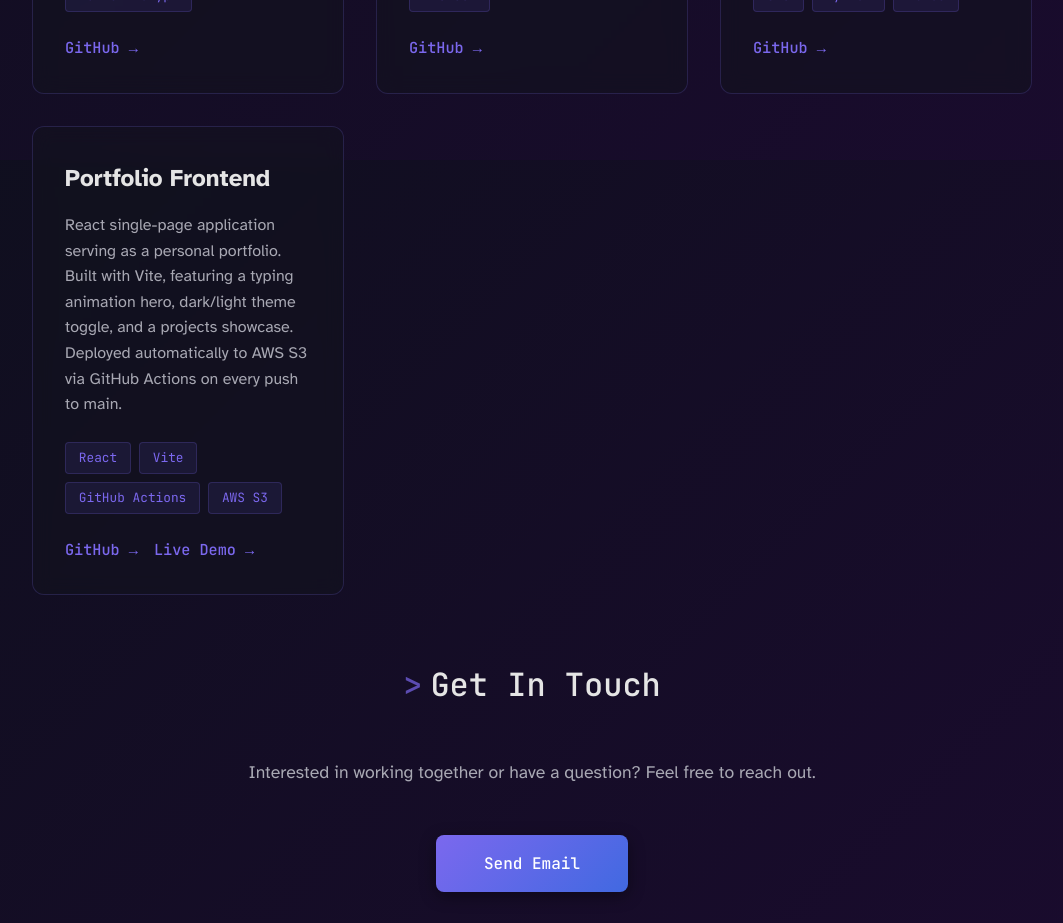
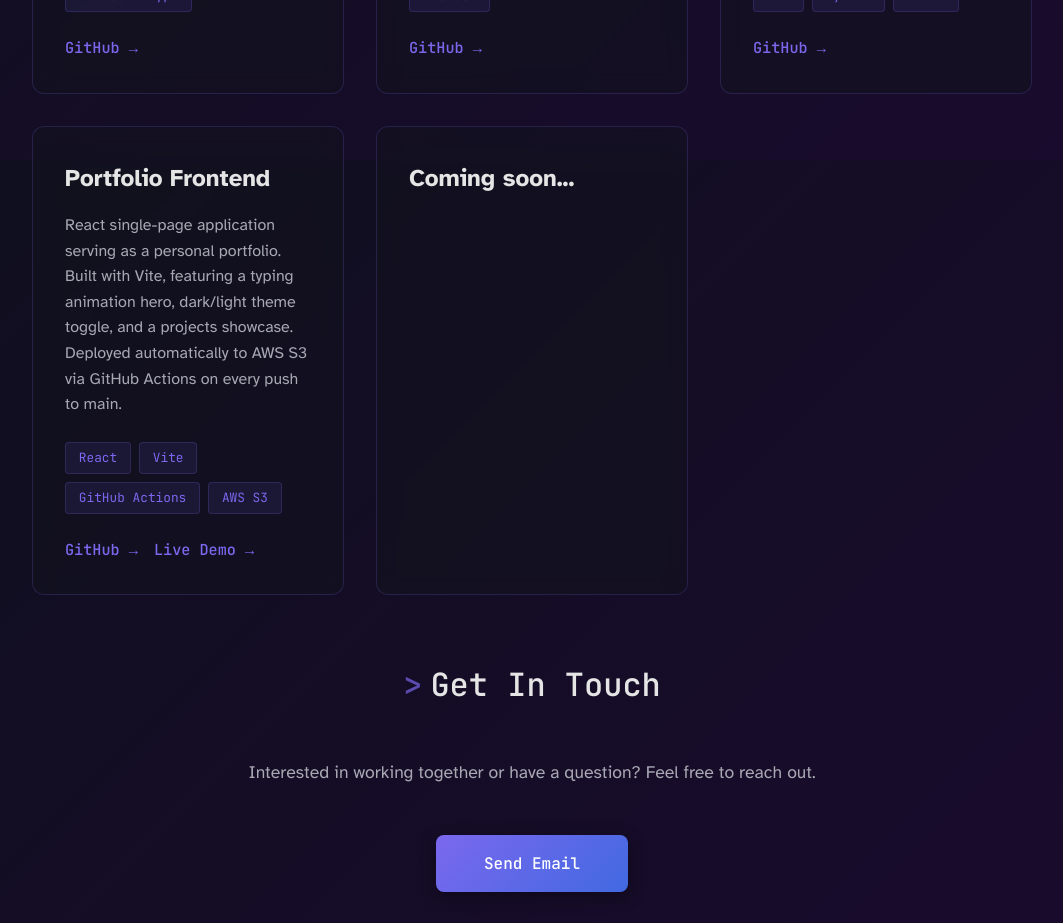
Before and after one commit to lopezatn/portfolio-frontend, a React (Vite) app: page / in a window 1280 px wide. Shown: the part 1440-2363 px from the top of the page, without its empty margins (108-1171 px from the left). Built offline with nearby package versions, Linux system fonts and the light colour scheme.

Commit message:
Card added to keep UI clean

```diff
--- a/src/components/Projects.jsx
+++ b/src/components/Projects.jsx
@@ -29,6 +29,13 @@ const projects = [
     tech: ["React", "Vite", "GitHub Actions", "AWS S3"],
     github: "https://github.com/lopezatn/portfolio-frontend",
     live: "https://lopezberg.dev"
+  },
+  {
+    title: "Coming soon...",
+    description: "",
+    tech: [],
+    github: "",
+    live: ""
   }
 ]
 
```
